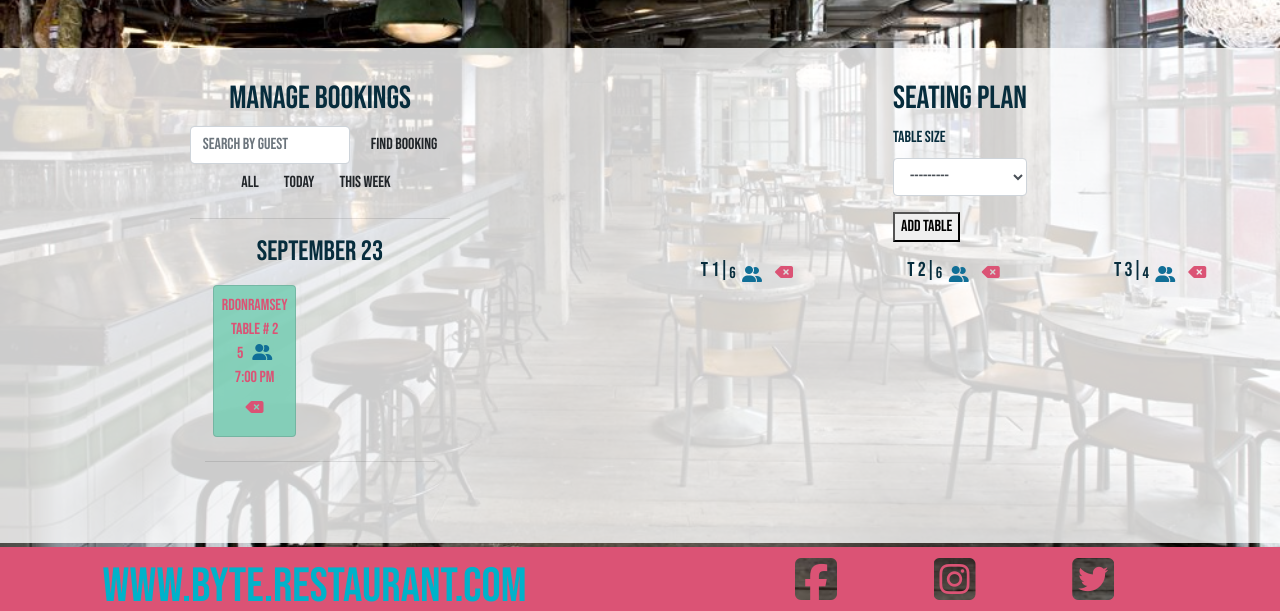
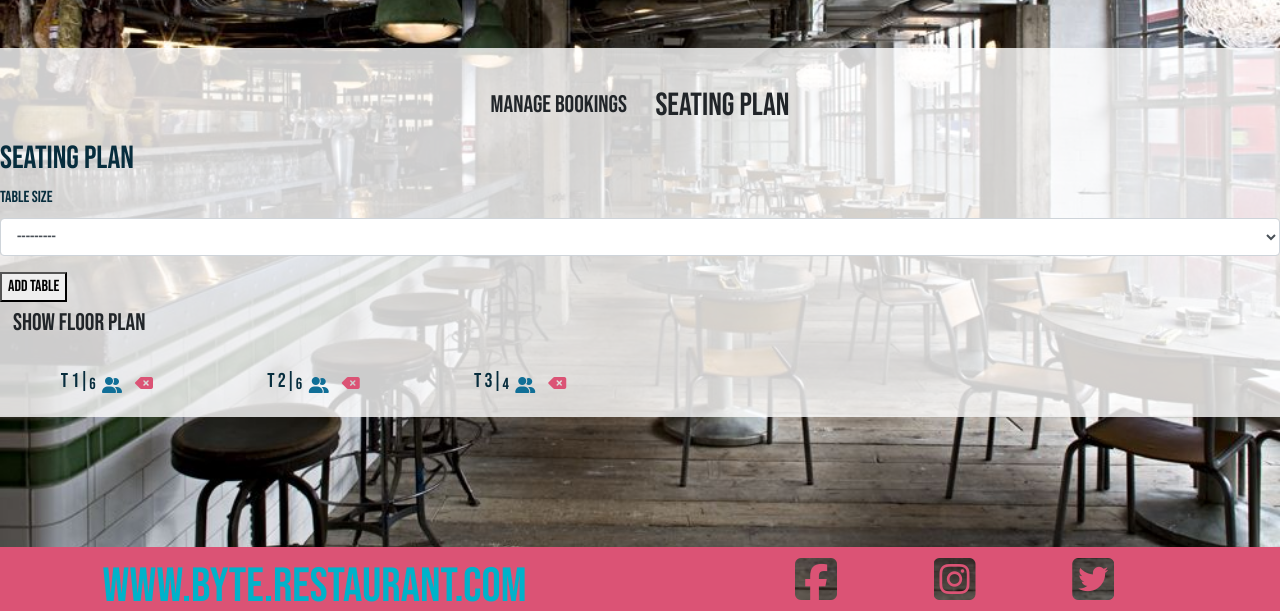
Before and after one commit to OisinWrites/Byte, a Django app: page /bookings/bookings/manage/ in a window 1280 px wide. Shown: the part 189-800 px from the top of the page. Run offline with Django 3.2, Linux system fonts and the light colour scheme; a user stored in the database is signed in; data comes from the database, SQL or seed files in the repository; both versions use the stored data as it was after the commit; some libraries are stand-ins or nearby versions.

Commit message:
Reformat booking management page into swappable sections, create hide or show function for floor map also

```diff
--- a/bookings/templates/bookings/bookings_management.html
+++ b/bookings/templates/bookings/bookings_management.html
@@ -12,10 +12,13 @@
 {% if user.is_superuser %}
   <div class="row">
 
-    <div class="booking-page col-sx-12 col-md-6">
+    <div class="booking-page col-12" id="bookings-section" style="display: none;">
       <div class="text-center">
+        <div class="col-md-12 text-center">
+          <button class="btn manage_button_big" onclick="showBookings()"><h2>Manage Bookings</h2></button>
+          <button class="btn manage_button_small" onclick="showSeatingPlan()"><h4>Seating Plan</h4></button>
+        </div>
         <div>
-          <h2>Manage Bookings</h2>
           <form class="form-inline float-right">
             <input class="form-control mr-sm-2" type="text" placeholder="Search by guest" name="search">
             <button class="btn my-2 my-sm-0" type="submit">Find Booking</button>
@@ -60,9 +63,13 @@
       </div>
     </div>
 
-    <div class="booking-page col-sx-12 col-md-6">
+    <div class="booking-page col-12" id="seating-plan-section" style="display: block;">
 
       <div>
+        <div class="col-md-12 text-center">
+          <button class="btn manage_button_small" onclick="showBookings()"><h4>Manage Bookings</h4></button>
+          <button class="btn manage_button_big" onclick="showSeatingPlan()"><h2>Seating Plan</h2></button>
+        </div>
         <h2>Seating plan</h2>
         {% if tables.count == 12 %}
         <p>
@@ -78,8 +85,24 @@
         {% endif %}
       </div>
 
-      <div class="map" style="display: none;">
-        <img  class="room-map col-12 floor-plan" src="/static/media/floorplan-min.jpg" alt="Byte table map">
+      <button class="btn" id="show" onclick="showMap()" style="display: block;"><h4>Show Floor Plan</h4></button>
+      <button class="btn" id="hide" onclick="hideMap()" style="display: none;"><h4>Hide Floor Plan</h4></button>
+
+      <div class="col-6 table-list">
+        {% for table in tables %}
+        <div class="table-item d-flex align-items-center justify-content-center">
+          <h5 style="white-space: nowrap;">T {{ table.number }}|</h5>
+          <div class="d-flex align-items-center justify-content-center">
+            {{ table.size }}<i class="fa-solid fa-user-group"></i></div>
+          <a href="{% url 'delete_table' table_id=table.id %}" class="btn delete-button">
+            <i class="fa-solid fa-delete-left"></i>
+          </a>
+        </div>
+        {% endfor %}
+      </div>
+
+      <div class="map col-6" id="map" style="display: none;">
+        <img  class="room-map floor-plan" src="/static/media/floorplan-min.jpg" alt="Byte table map">
         {% for table in tables %}
         <div class="draggable-item size{{ table.size }}"
         id="table_{{ table.number }}"
@@ -90,29 +113,41 @@
         {% endfor %}
       </div>
 
-      <div class="container table-list">
-        {% for table in tables %}
-        <div class="table-item d-flex align-items-center justify-content-center">
-          <h5>T {{ table.number }}|</h5>
-          <div class="d-flex align-items-center justify-content-center">
-            {{ table.size }}<i class="fa-solid fa-user-group"></i></div>
-          <a href="{% url 'delete_table' table_id=table.id %}" class="btn delete-button">
-            <i class="fa-solid fa-delete-left"></i>
-          </a>
-        </div>
-        {% endfor %}
-      </div>
-
-      <div class="header-spacer"></div>
-
     </div>
 
   </div>
 
 <script type="text/javascript">
+  // <button class="btn" id="show" onclick="showMap()" style="display: block;"><h4>Show Floor Plan</h4></button>
+  //    <button class="btn" id="hide" onclick="hideMap()" style="display: none;"><h4>Hide Floor Plan</h4></button>
+  //    <div class="map" id="map" style="display: none;">
+
+  function showMap() {
+    document.getElementById("map").style.display = "block";
+    document.getElementById("show").style.display = "none";
+    document.getElementById("hide").style.display = "block";
+  }
+
+  function hideMap() {
+    document.getElementById("map").style.display = "none";
+    document.getElementById("hide").style.display = "none";
+    document.getElementById("show").style.display = "block";
+  }
+
+  function showBookings() {
+    document.getElementById("bookings-section").style.display = "block";
+    document.getElementById("seating-plan-section").style.display = "none";
+  }
+
+  function showSeatingPlan() {
+    document.getElementById("bookings-section").style.display = "none";
+    document.getElementById("seating-plan-section").style.display = "block";
+  }
+
   function clearLocalStorage() {
     localStorage.clear();
   }
+
   // JavaScript code to update the value display element
   var slider = document.getElementById('id_size_of_party');
   var sliderValue = document.getElementById('slider_value');
@@ -123,14 +158,17 @@
   sliderValue.innerHTML = this.value;
   };
 
-function refreshPage() {
-  location.reload(); // Refresh the page
-}
+  function refreshPage() {
+    location.reload(); // Refresh the page
+  }
+
 </script>
 {% include 'bookings/includes/draggable_items_for_map.html' %}
+
+
 {% else %}
-    <script>
-        window.location.href = "{% url 'home' %}";
-    </script>
+  <script>
+      window.location.href = "{% url 'home' %}"; // To redirect not superusers
+  </script>
 {% endif %}
 {% endblock %}
--- a/bookings/templates/bookings/edit_booking.html
+++ b/bookings/templates/bookings/edit_booking.html
@@ -12,7 +12,7 @@
   {% if user.is_authenticated %}
   <div class="booking-page col-md-6">
     <h2>Edit Booking</h2>
-    <p class="text-center">
+    <p class="text-center not_on_mobile">
         We accept bookings from  <br>
         Wednesday to Sunday<br>
         5pm to 9pm<br>
@@ -23,6 +23,8 @@
       {{ form|crispy }}
       <button class="not_on_mobile" name="return_to_bookings" type="submit">Update Booking</button>
       <button class="on_mobile" name="return_to_my_bookings" type="submit">Update Booking</button>
+      <button id="cancel-btn" type="button">Cancel</button>
+
     </form>
 
   </div>
--- a/static/css/base.css
+++ b/static/css/base.css
@@ -310,7 +310,7 @@ nav ul li {
 }
 
 .room-map {
-    height: 480px !important;
+    height: 240px !important;
 }
 
 .draggable-item {
--- a/templates/base.html
+++ b/templates/base.html
@@ -187,6 +187,10 @@
             let alert = new bootstrap.Alert(messages);
             alert.close();
         }, 2500);
+
+        document.getElementById('cancel-btn').addEventListener('click', function() {
+            history.go(-1);
+        });
     </script>
       {% endblock %}
   </body>
```
Also changed, not shown: db.sqlite3.
